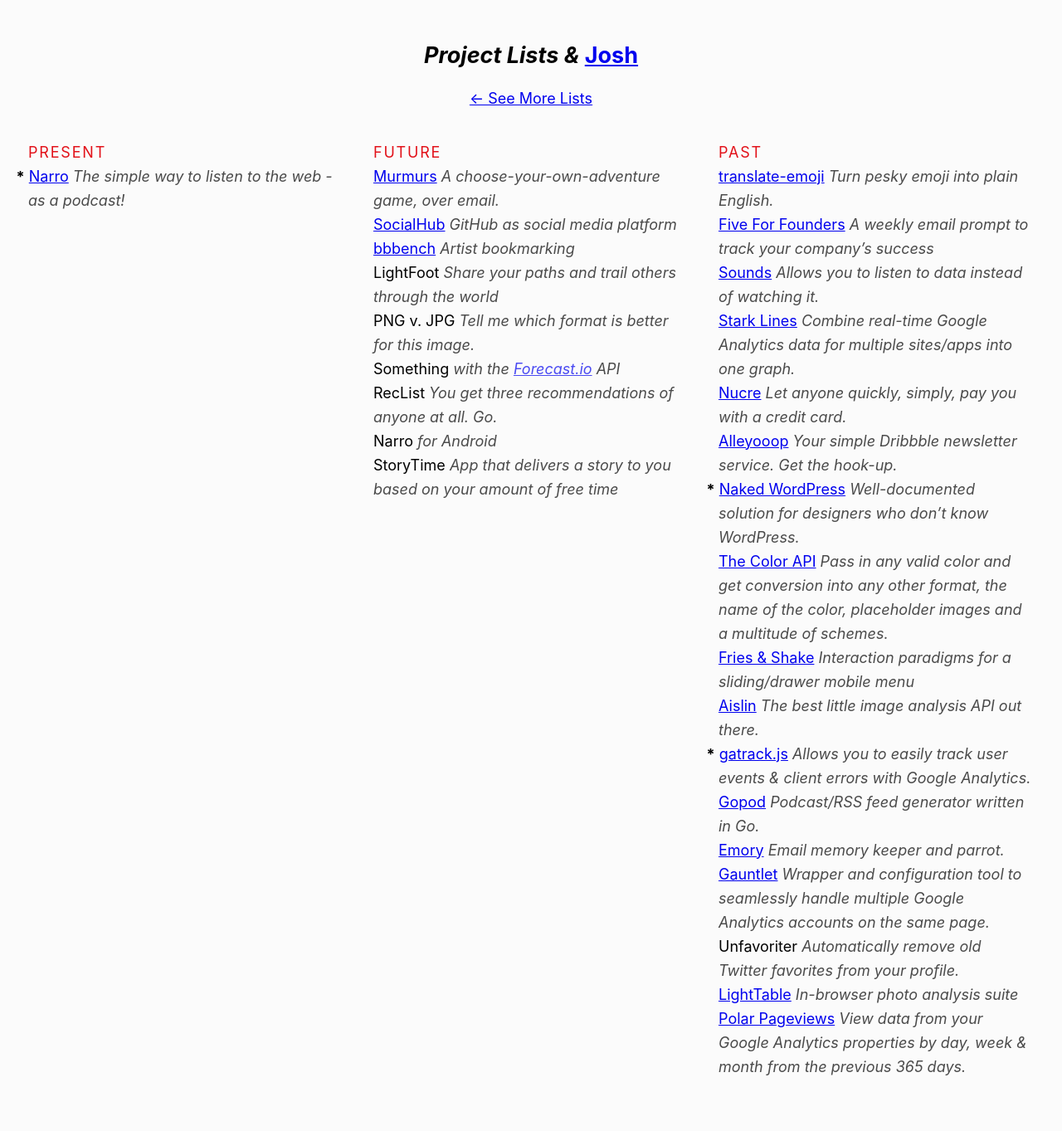
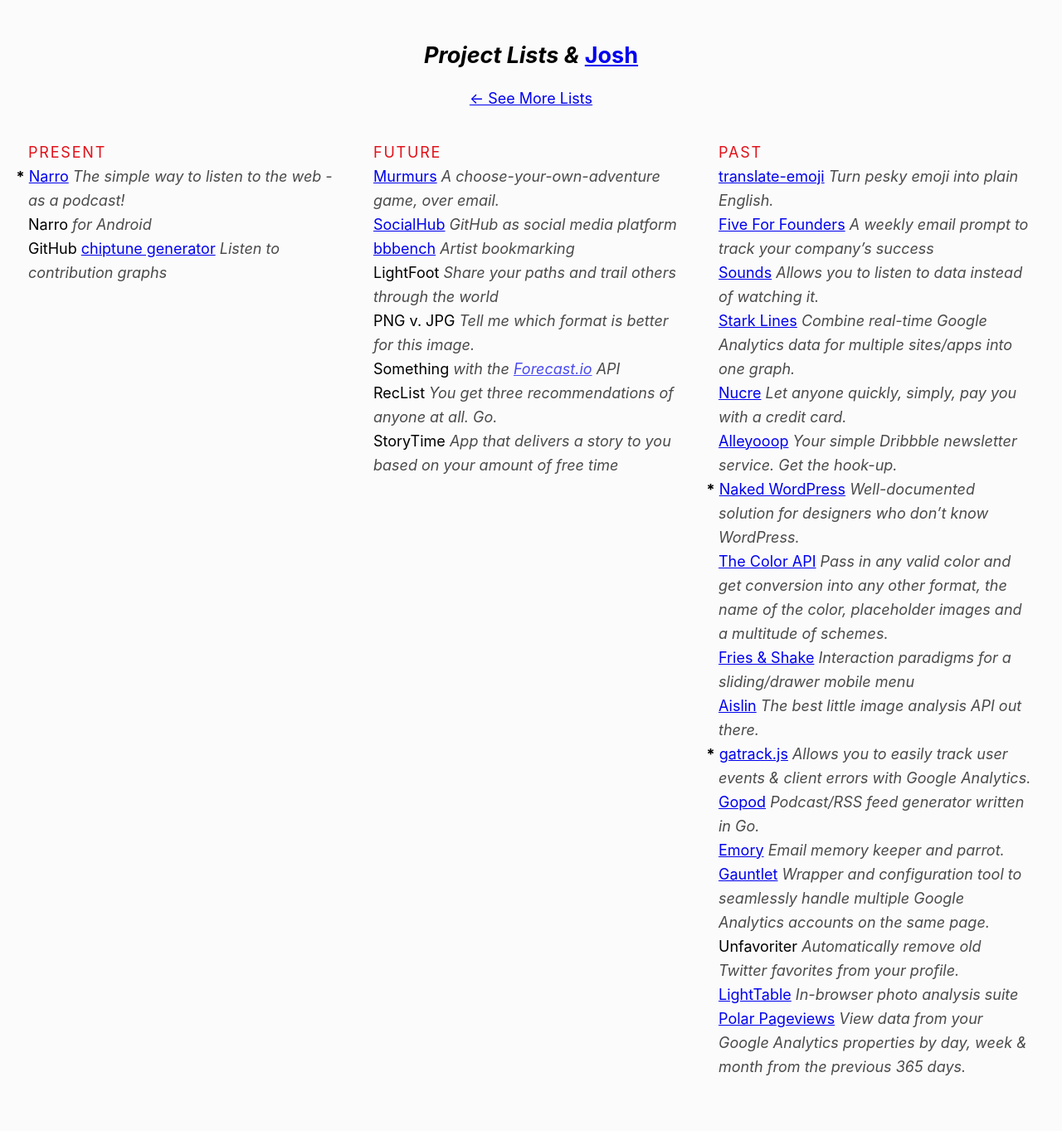
Before and after one commit to joshbeckman/andjosh.github.io, a Jekyll site: the page built from _lists/project-lists.md, in a window 1280 px wide. Shown: the whole page at 83% size. Built offline with Jekyll 4.4.1, drawn with Linux system fonts in a browser that asks for light colours.

Commit message:
Update current projects

```diff
--- a/_lists/project-lists.md
+++ b/_lists/project-lists.md
@@ -5,6 +5,8 @@
 ---
 
 - __*__ [Narro](http://narro.co) _The simple way to listen to the web - as a podcast!_
+- Narro _for Android_
+- GitHub [chiptune generator](https://gist.github.com/andjosh/0be99e32b5e21dc9990d8e969e9e1078) _Listen to contribution graphs_
 
 <!--two items:-->
 
```
Also changed, not shown: other parts of _lists/project-lists.md (+0 -1 lines).
